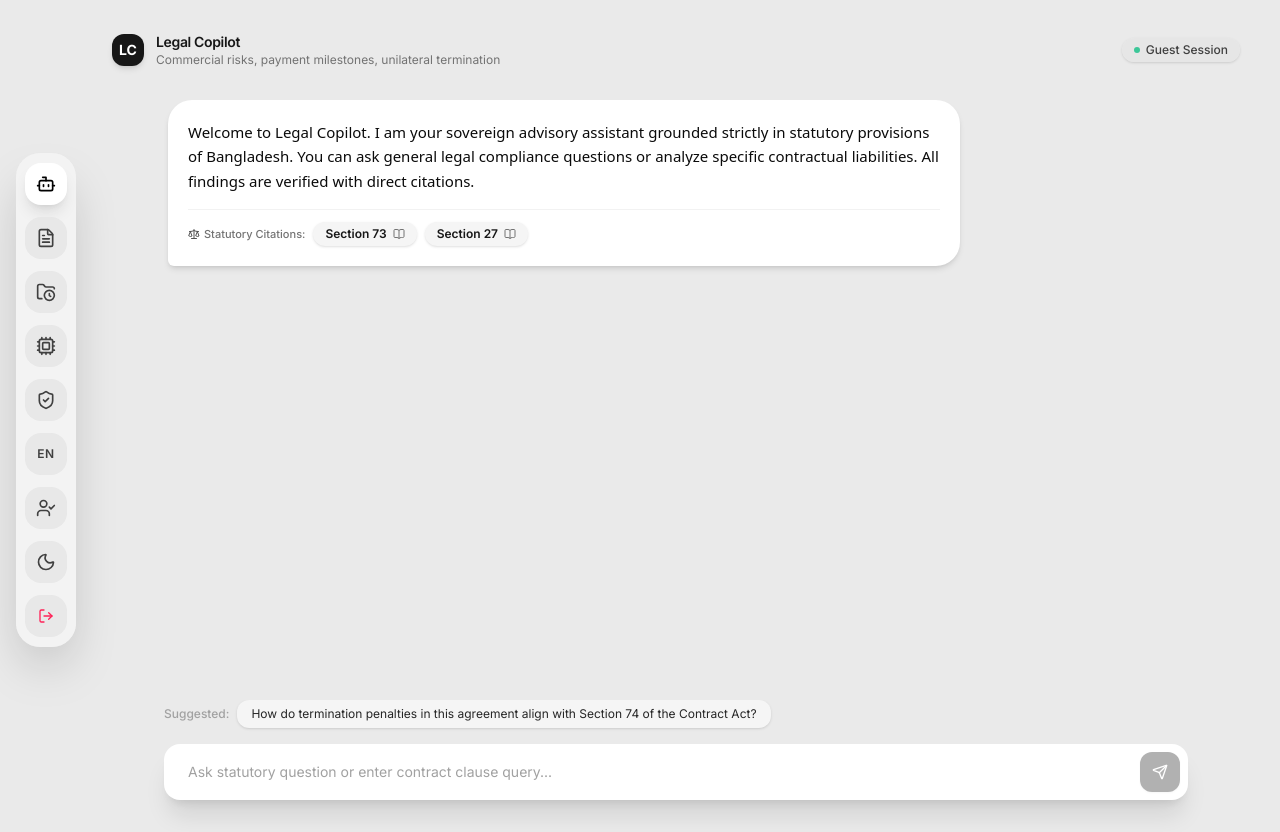
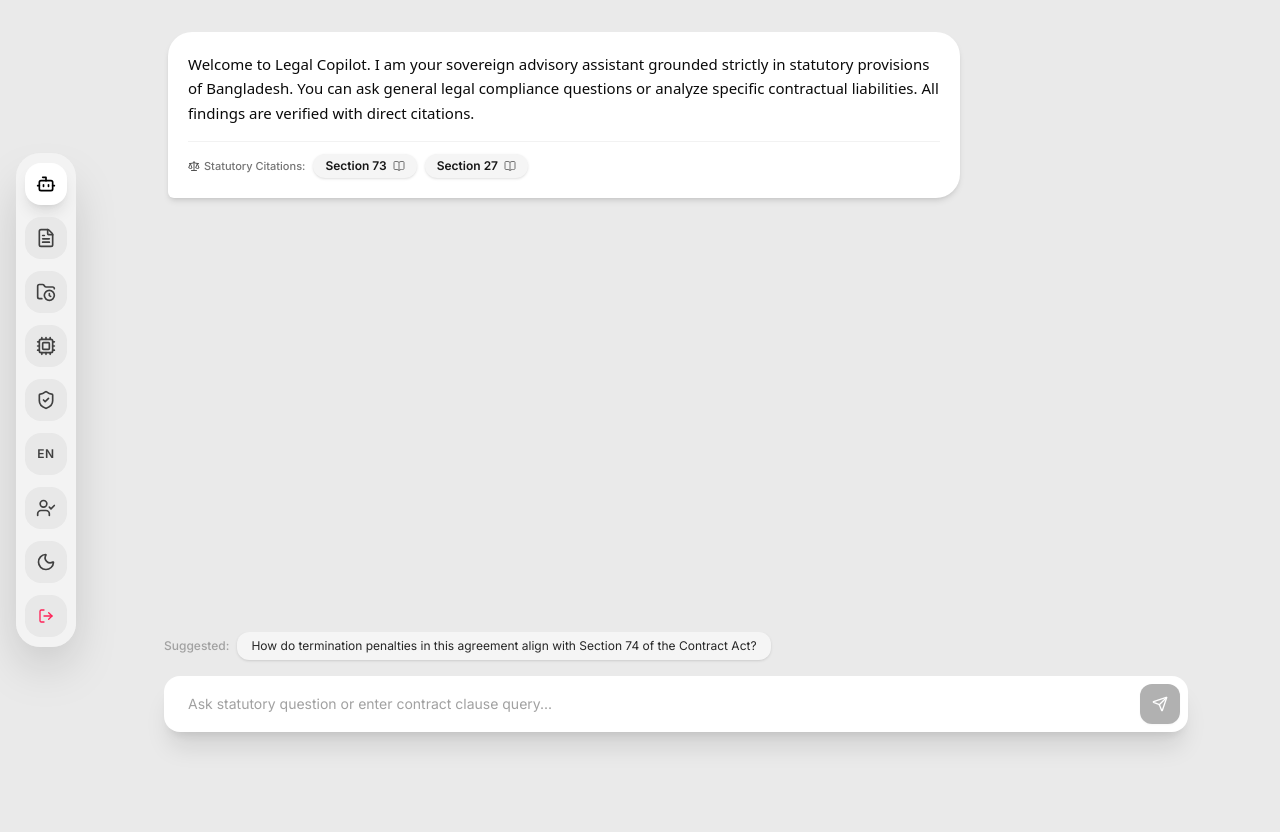
Before and after one commit to mahmudulhasantasin/Outliers, a Next.js app in the folder frontend/: page /copilot in a window 1280 px wide. After the commit the page ends 800 px from the top, so only its background shows below. Built offline with nearby package versions, Linux system fonts and the light colour scheme.

Commit message:
fix(layout): remove top indicator navbar inside app, keeping only left vertical dock

```diff
--- a/frontend/src/components/layout/AppShell.tsx
+++ b/frontend/src/components/layout/AppShell.tsx
@@ -2,48 +2,16 @@
 
 import React from "react";
 import AppDock from "@/components/dock/AppDock";
-import { useAuth } from "@/context/AuthContext";
-import { usePersona } from "@/context/PersonaContext";
-import { useLanguage } from "@/context/LanguageContext";
-import { Shield, Sparkles } from "lucide-react";
 
 export default function AppShell({ children }: { children: React.ReactNode }) {
-  const { user } = useAuth();
-  const { currentPersonaInfo } = usePersona();
-  const { language, t } = useLanguage();
-
   return (
     <div className="relative flex min-h-screen w-full bg-[var(--bg-primary)] transition-colors duration-200 overflow-x-hidden">
-      {/* Left Vertical Dock */}
+      {/* Left Vertical Dock - Only navigation in the app */}
       <AppDock />
 
-      {/* Main Workspace Area with left padding to give clearance to the dock */}
+      {/* Main Workspace Area with clearance for the left dock - Zero top nav */}
       <main className="flex-1 min-h-screen pl-24 pr-6 py-6 md:pl-28 md:pr-10 md:py-8 max-w-[1600px] mx-auto flex flex-col">
-        {/* Subtle Top Indicator Bar without full navbar borders */}
-        <div className="flex items-center justify-between mb-6 pb-2 select-none">
-          <div className="flex items-center gap-3">
-            <div className="w-8 h-8 rounded-xl bg-neutral-900 text-white dark:bg-white dark:text-black flex items-center justify-center font-bold text-sm shadow-md">
-              LC
-            </div>
-            <div>
-              <h1 className="text-sm font-semibold tracking-tight text-neutral-900 dark:text-neutral-100">
-                {t("appName")}
-              </h1>
-              <p className="text-xs text-neutral-500 dark:text-neutral-400">
-                {language === "bn" ? currentPersonaInfo.focus.bn : currentPersonaInfo.focus.en}
-              </p>
-            </div>
-          </div>
-
-          <div className="flex items-center gap-2">
-            <div className="px-3 py-1 rounded-full bg-neutral-200/70 dark:bg-neutral-900/80 text-xs font-medium text-neutral-700 dark:text-neutral-300 flex items-center gap-1.5 shadow-sm">
-              <span className="w-1.5 h-1.5 rounded-full bg-emerald-500 animate-pulse" />
-              {user ? user.name : "Guest Session"}
-            </div>
-          </div>
-        </div>
-
-        {/* Dynamic Page Content */}
+        {/* Dynamic Page Content directly without any top header bar */}
         <div className="flex-1 w-full">{children}</div>
       </main>
     </div>
```
